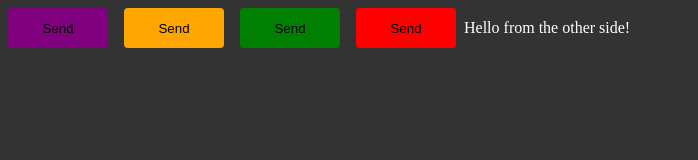
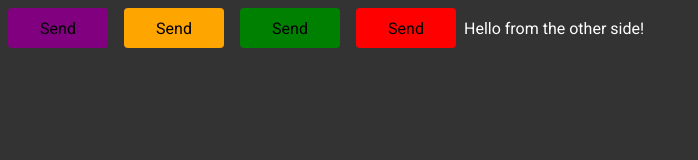
Before and after one commit to tatiane-leal/pomodoro, a React (Vite) app: page / in a window 1280 px wide. Shown: the top 160 px of the page, without its empty margins (0-698 px from the left). Built offline with nearby package versions, Linux system fonts and the light colour scheme.

Commit message:
add google fonts Roboto

```diff
--- a/index.html
+++ b/index.html
@@ -2,7 +2,13 @@
 <html lang="en">
   <head>
     <meta charset="UTF-8" />
+    <link rel="preconnect" href="https://fonts.googleapis.com" />
+    <link rel="preconnect" href="https://fonts.gstatic.com" crossorigin />
     <meta name="viewport" content="width=device-width, initial-scale=1.0" />
+    <link
+      href="https://fonts.googleapis.com/css2?family=Roboto+Mono:wght@700&family=Roboto:wght@400;700&display=swap"
+      rel="stylesheet"
+    />
     <title>Pomodoro</title>
   </head>
   <body>
--- a/src/styles/global.ts
+++ b/src/styles/global.ts
@@ -10,6 +10,11 @@
     body {
         background: #333;
         color: #fff;
+    }
 
+    body, input, textarea, button {
+        font-family: 'Roboto', sans-serif;
+        font-weight: 400;
+        font-size: 1rem;
     }
 `;
```
